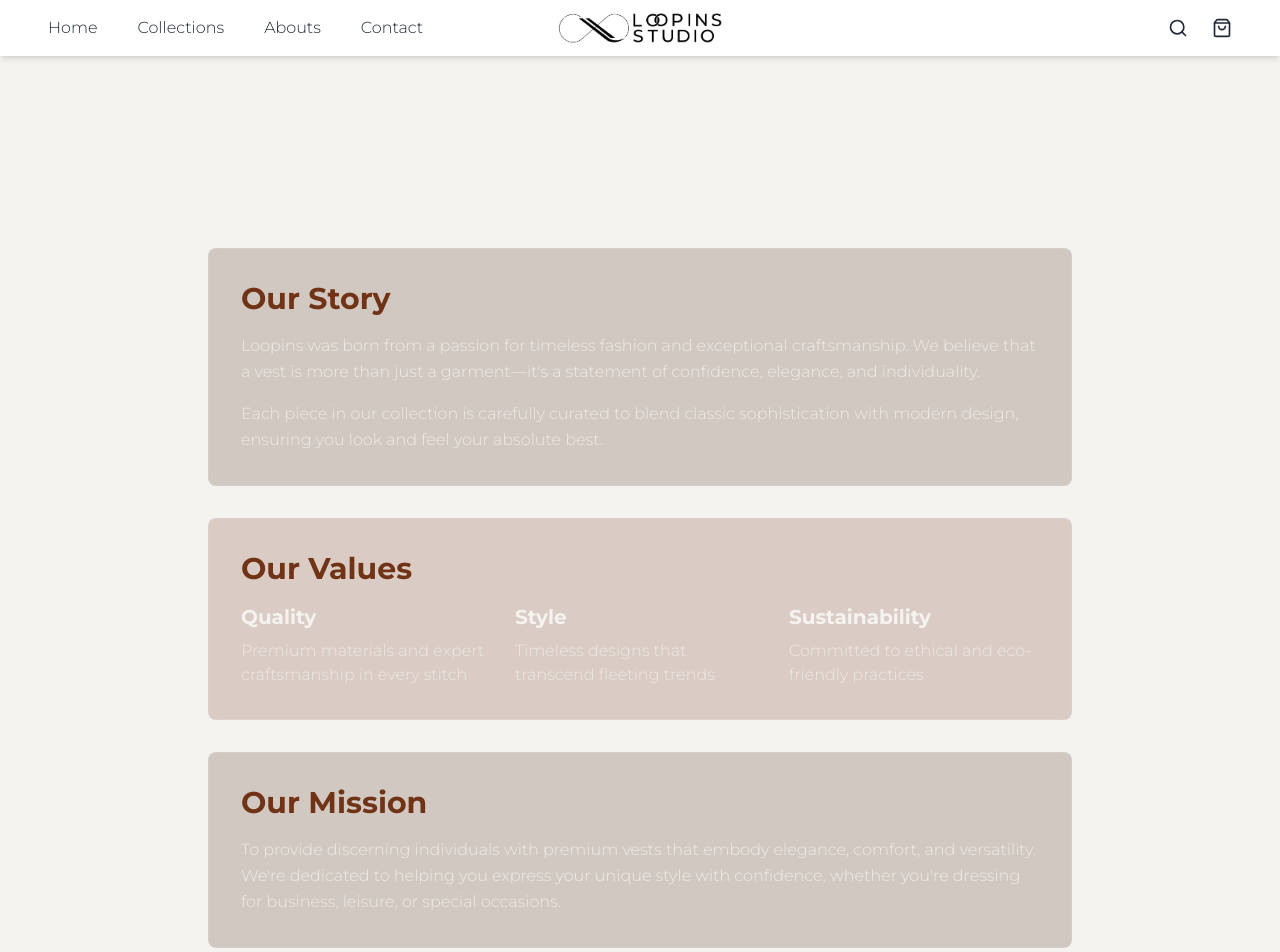
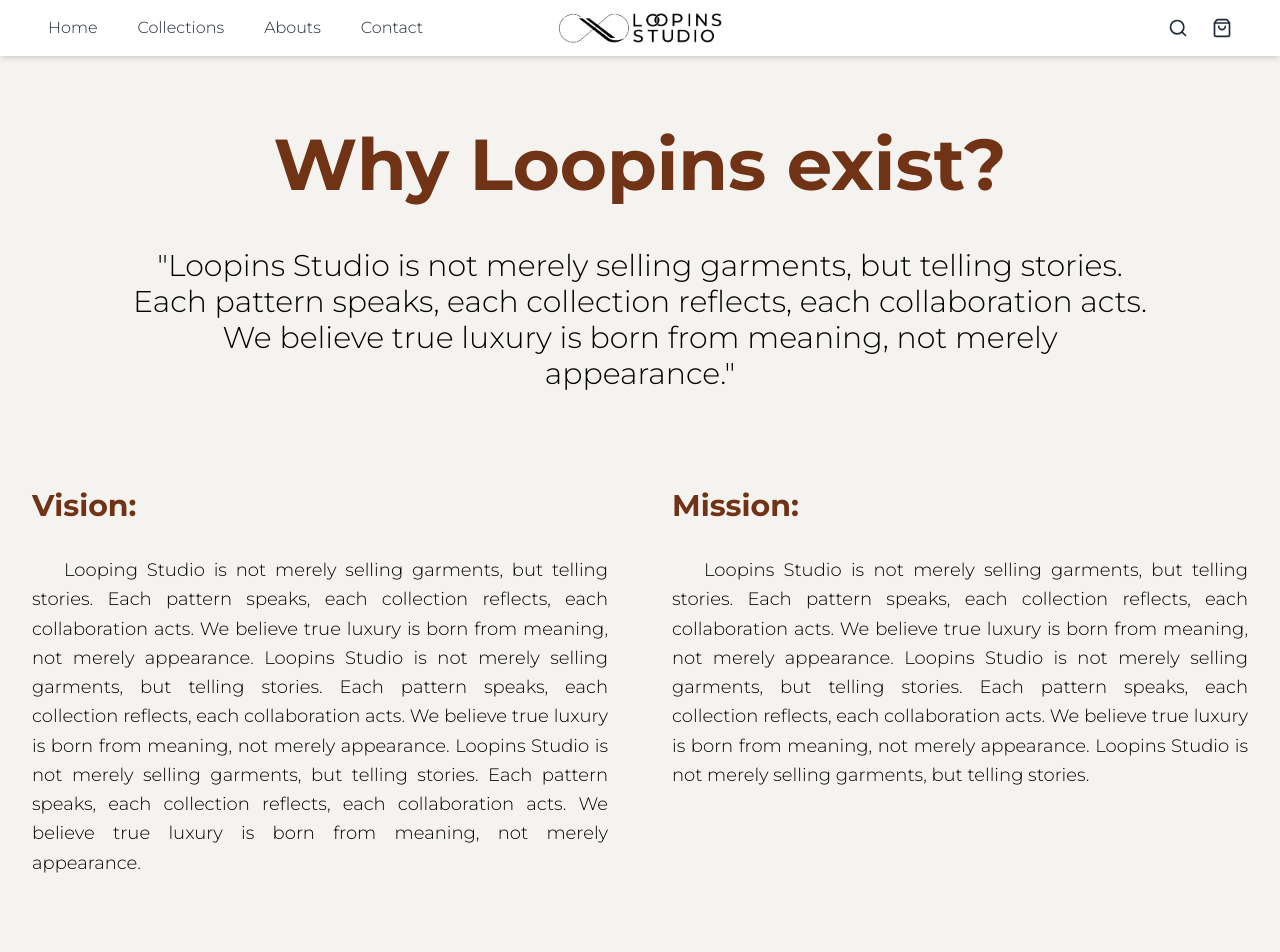
Before and after one commit to MadeBy-Ali/Loopins-v2, a Next.js app: page /about in a window 1280 px wide. Shown: the top 952 px of the page. Built offline with nearby package versions, Linux system fonts and the light colour scheme.

Commit message:
ref: revamp about page

```diff
--- a/app/about/page.tsx
+++ b/app/about/page.tsx
@@ -1,80 +1,44 @@
-'use client'
-
-import { motion } from 'framer-motion'
-
 export default function AboutPage() {
   return (
-    <main className="min-h-screen bg-dark-green pt-24 pb-16">
-      <div className="container mx-auto px-4 max-w-4xl">
-        <motion.div
-          initial={{ opacity: 0, y: 20 }}
-          animate={{ opacity: 1, y: 0 }}
-          transition={{ duration: 0.6 }}
-          className="text-center mb-12"
-        >
-          <h1 className="text-5xl md:text-6xl font-bold text-light-cream mb-4">
-            About Loopins
-          </h1>
-          <p className="text-xl text-light-cream/80">
-            Where Style Meets Sophistication
-          </p>
-        </motion.div>
+    <main className="min-h-screen bg-light-cream py-32">
+      <div className="container mx-auto px-8 max-w-7xl">
+        {/* Main Heading */}
+        <h1 className="text-6xl md:text-7xl font-bold text-dark-brown text-center mb-12">
+          Why Loopins exist?
+        </h1>
 
-        <motion.div
-          initial={{ opacity: 0, y: 30 }}
-          animate={{ opacity: 1, y: 0 }}
-          transition={{ duration: 0.6, delay: 0.2 }}
-          className="space-y-8"
-        >
-          {/* Story Section */}
-          <div className="bg-earth-green/20 backdrop-blur-sm rounded-lg p-8 border border-light-cream/10">
-            <h2 className="text-3xl font-bold text-soft-brown mb-4">Our Story</h2>
-            <p className="text-light-cream/80 leading-relaxed mb-4">
-              Loopins was born from a passion for timeless fashion and exceptional craftsmanship.
-              We believe that a vest is more than just a garment—it&apos;s a statement of confidence,
-              elegance, and individuality.
-            </p>
-            <p className="text-light-cream/80 leading-relaxed">
-              Each piece in our collection is carefully curated to blend classic sophistication
-              with modern design, ensuring you look and feel your absolute best.
+        {/* Subheading */}
+        <h2 className="text-2xl md:text-3xl text-black text-center mb-24 max-w-5xl mx-auto leading-relaxed">
+          "Loopins Studio is not merely selling garments, but telling stories. Each pattern speaks, each collection reflects, each collaboration acts. We believe true luxury is born from meaning, not merely appearance."
+        </h2>
+
+        {/* Vision and Mission Section */}
+        <div className="grid md:grid-cols-2 gap-16 mb-24">
+          {/* Vision - Left Side */}
+          <div>
+            <h3 className="text-3xl font-semibold text-dark-brown mb-8">Vision:</h3>
+            <p className="text-black text-lg leading-relaxed text-justify indent-8">
+              Looping Studio is not merely selling garments, but telling stories. Each pattern speaks, each collection reflects, each collaboration acts. We believe true luxury is born from meaning, not merely appearance. Loopins Studio is not merely selling garments, but telling stories. Each pattern speaks, each collection reflects, each collaboration acts. We believe true luxury is born from meaning, not merely appearance. Loopins Studio is not merely selling garments, but telling stories. Each pattern speaks, each collection reflects, each collaboration acts. We believe true luxury is born from meaning, not merely appearance.
             </p>
           </div>
 
-          {/* Values Section */}
-          <div className="bg-soft-brown/20 backdrop-blur-sm rounded-lg p-8 border border-light-cream/10">
-            <h2 className="text-3xl font-bold text-soft-brown mb-4">Our Values</h2>
-            <div className="grid md:grid-cols-3 gap-6">
-              <div>
-                <h3 className="text-xl font-bold text-light-cream mb-2">Quality</h3>
-                <p className="text-light-cream/70">
-                  Premium materials and expert craftsmanship in every stitch
-                </p>
-              </div>
-              <div>
-                <h3 className="text-xl font-bold text-light-cream mb-2">Style</h3>
-                <p className="text-light-cream/70">
-                  Timeless designs that transcend fleeting trends
-                </p>
-              </div>
-              <div>
-                <h3 className="text-xl font-bold text-light-cream mb-2">Sustainability</h3>
-                <p className="text-light-cream/70">
-                  Committed to ethical and eco-friendly practices
-                </p>
-              </div>
-            </div>
-          </div>
-
-          {/* Mission Section */}
-          <div className="bg-earth-green/20 backdrop-blur-sm rounded-lg p-8 border border-light-cream/10">
-            <h2 className="text-3xl font-bold text-soft-brown mb-4">Our Mission</h2>
-            <p className="text-light-cream/80 leading-relaxed">
-              To provide discerning individuals with premium vests that embody elegance,
-              comfort, and versatility. We&apos;re dedicated to helping you express your unique
-              style with confidence, whether you&apos;re dressing for business, leisure, or special occasions.
+          {/* Mission - Right Side */}
+          <div>
+            <h3 className="text-3xl font-semibold text-dark-brown mb-8">Mission:</h3>
+            <p className="text-black text-lg leading-relaxed text-justify indent-8">
+              Loopins Studio is not merely selling garments, but telling stories. Each pattern speaks, each collection reflects, each collaboration acts. We believe true luxury is born from meaning, not merely appearance. Loopins Studio is not merely selling garments, but telling stories. Each pattern speaks, each collection reflects, each collaboration acts. We believe true luxury is born from meaning, not merely appearance. Loopins Studio is not merely selling garments, but telling stories.
             </p>
           </div>
-        </motion.div>
+        </div>
+
+        {/* Divider */}
+        <div className="flex justify-center">
+          <img
+            src="/images/poetic_divider.svg"
+            alt="Divider"
+            className="h-12 w-auto"
+          />
+        </div>
       </div>
     </main>
   )
```
